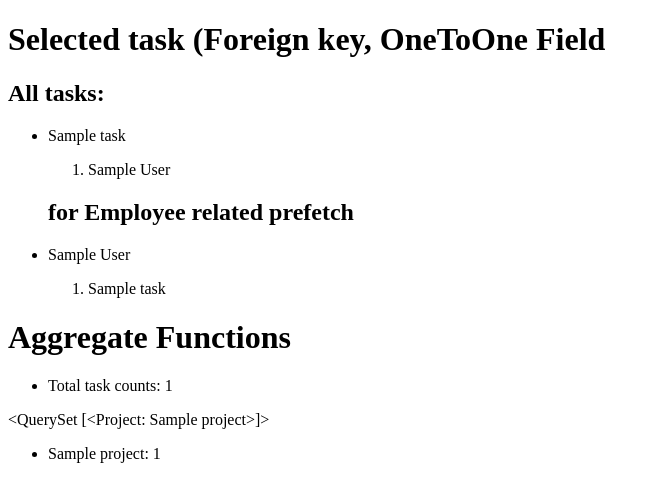
After one commit to JUBAYER-AHMMED/django_practice, a Django app: page /tasks/pending_tasks/ in a window 1280 px wide. The commit adds this page. Shown: the top 502 px of the page, without its empty margins (0-659 px from the left). Run offline with Django 5.2, Linux system fonts and the light colour scheme; tables that the repository leaves empty hold one stand-in row (values such as "Sample post").

Commit message:
module-07

```diff
--- a/class1/tasks/models.py
+++ b/class1/tasks/models.py
@@ -97,4 +97,4 @@ class TaskDetail(models.Model):
 
 
 # python manage.py makemigrations
-#  python manage.py migrate
+# python manage.py migrate
--- /dev/null
+++ b/class1/tasks/templates/pending.html
@@ -0,0 +1,131 @@
+<!DOCTYPE html>
+<html lang="en">
+<head>
+    <meta charset="UTF-8">
+    <meta name="viewport" content="width=device-width, initial-scale=1.0">
+    <title>Document</title>
+</head>
+<body>
+    {% comment %} <div>
+        <ol>
+        {% for pending in pending_tasks %}
+            <li>{{pending}}</li>
+        {% endfor %}
+       </ol>
+    </div>
+    <h2>Today Tasks:</h2>
+    <ol>
+        {% for today_task in today_tasks %}
+            <li>{{today_task}}</li>
+        {% endfor %}
+    </ol>
+
+    <h2>yesterday_tasks:</h2>
+    <ol>
+        {% for yesterday_task in yesterday_tasks %}
+            <li>{{ yesterday_task }}</li>
+        {% endfor %}
+    </ol>
+
+
+    <h2>exclude: priority = low</h2>
+    <ol>
+        {% for prior_task in prior_tasks %}
+            <li>{{ prior_task }} : {{prior_task.priority}}</li>
+        {% endfor %}
+    </ol>
+
+
+    <div>
+        {% for task in task_contain %}
+           <h3>{{task.title}} : status : {{task.status}}</h3>
+        {% endfor %}
+    </div>
+
+    <div style="border: 2px solid red; padding: 5px">Query: <br> exist() : {{isExist}}</div> {% endcomment %}
+
+    {% comment %} {{taskDetail}} {% endcomment %}
+
+    <h1>Selected task (Foreign key, OneToOne Field</h1>
+    <h2>
+        All tasks:
+    </h2>
+    <div> <ul>
+        {% comment %} {% for task in  all_tasks%}
+          <li>
+            <p>{{task.title}}</p>
+            <span>{{task.details.priority}}</span>
+          </li>
+        {% endfor %} {% endcomment %}
+
+        {% comment %} from taskDetail relation {% endcomment %}
+        {% comment %} {% for task in  all_tasks%}
+          <li>
+            <p>{{task.task.title}}</p>
+            <span>{{task.priority}}</span>
+          </li>
+        {% endfor %} {% endcomment %}
+
+        {% comment %} for forieng key relation  {% endcomment %}
+        {% comment %} {% for task in  all_tasks%}
+          <li>
+            <p>{{task.title}}</p>
+            <span>{{task.project.name}}</span>
+          </li>
+        {% endfor %} {% endcomment %}
+
+        {% comment %} {% for project in  prefetch_related_projects%}
+          <li>
+            <p>{{project.name}}</p>
+            <ol>
+                {% for task in project.task_set.all%}
+               <li>{{task.title}}</li>
+            {% endfor %}
+            </ol>
+
+          </li>
+        {% endfor %}  {% endcomment %}
+
+        {% comment %} prefetch_related_tasks {% endcomment %}
+        {% for task in  prefetch_related_tasks%}
+          <li>
+            <p>{{task.title}}</p>
+            <ol>
+                {% for emp in task.assigned_to.all%}
+               <li>{{emp.name}}</li>
+            {% endfor %}
+            </ol>
+
+          </li>
+        {% endfor %}
+
+        <h2>for Employee related prefetch</h2>
+        {% for emp in  prefetch_related_emp%}
+          <li>
+            <p>{{emp.name}}</p>
+            <ol>
+                {% for task in emp.tasks.all%}
+               <li>{{task.title}}</li>
+            {% endfor %}
+            </ol>
+
+          </li>
+        {% endfor %}
+
+
+
+    </ul></div>
+    <div><h1>Aggregate Functions</h1>
+     <ul>
+        <li>Total task counts: {{task_count.num_task}}</li>
+     </ul>
+    </div>
+
+    {{task_annotate_in_projects}}
+<ul>
+    {% for project  in  task_annotate_in_projects%}
+    <li>{{project.name }}: {{project.num_task}}</li>{% endfor %}
+</ul>
+
+</body>
+</html>
--- a/class1/tasks/templates/show_task.html
+++ b/class1/tasks/templates/show_task.html
@@ -18,6 +18,8 @@
     <div>
        <h1> {{task3}}</h1>
        <h2>{{first_task}}</h2>
+
+
     </div>
 </body>
 </html>
--- a/class1/tasks/urls.py
+++ b/class1/tasks/urls.py
@@ -1,10 +1,10 @@
 from django.urls import path
-from tasks.views import manader_dashboard,user_dashboard,test,create_task,view_task
+from tasks.views import manager_dashboard,user_dashboard,test,create_task,view_task, filter_data
 urlpatterns = [
-    path('manager_dashboard/', manader_dashboard),
+    path('manager_dashboard/', manager_dashboard),
     path('user_dashboard/', user_dashboard),
     path('test/', test),
     path('create_task/', create_task),
     path('view_task/', view_task),
-
+    path('pending_tasks/', filter_data)
 ]
--- a/class1/tasks/views.py
+++ b/class1/tasks/views.py
@@ -1,9 +1,12 @@
 from django.shortcuts import render
 from django.http import HttpResponse
 from tasks.forms import TaskForm,TaskModelForm
-from tasks.models import Employee,Task
+from tasks.models import Employee,Task, TaskDetail, Project
+from datetime import date, timedelta
+
+from django.db.models import Q,Count, Max,Min,Avg
 # Create your views here.
-def manader_dashboard(request):
+def manager_dashboard(request):
     return render(request, "dashboard/manager_dashboard.html")
 
 def user_dashboard(request):
@@ -60,3 +63,63 @@ def view_task(request):
     # fetch the first task
     first_task = Task.objects.first()
     return render(request, "show_task.html", {'tasks': tasks, 'task3': task3, 'first_task': first_task})
+
+def filter_data(request):
+    # pending_tasks = Task.objects.filter(status = "PENDING")
+    # today_tasks = Task.objects.filter(due_date = date.today())
+    # yesterday = date.today() - timedelta(days=1)
+    # yesterday_tasks = Task.objects.filter(due_date=yesterday)
+
+    # # show the tasks whose priority is not low
+    # taskDetail = TaskDetail.objects.all()
+    # prior_tasks = TaskDetail.objects.exclude(priority = 'L')
+
+    # """Show the task that contain word 'c' and status Pending. """
+    # # task_contain = Task.objects.filter(title__icontains = "c" , status ="PENDING")
+
+    # #show the task which are pending or in-progress
+
+
+    # task_contain = Task.objects.filter(Q(status = "IN_PROGRESS") | Q(status ="PENDING"))
+
+    # isExist = Task.objects.filter(status = 'abc').exists()
+
+    # #select related (Foreign key,, OneToOne field)
+    # all_tasks = Task.objects.all() #too may queries happeed
+    # selected_tasks= Task.objects.select_related('details').all()
+    # selected_tasks= TaskDetail.objects.select_related('task').all()
+
+
+    #for foreign key:
+    # selected_tasks= Task.objects.select_related('project').all()
+
+    '''prefetch related: reverse foreign key, many to many'''
+    # prefetch_related_projects = Project.objects.prefetch_related('task_set').all()
+
+
+    prefetch_related_tasks = Task.objects.prefetch_related('assigned_to').all()
+    prefetch_related_emp = Employee.objects.prefetch_related('tasks').all()
+
+    #aggregate
+    task_count = Task.objects.aggregate(num_task = Count('id'))
+    task_annotate_in_projects = Project.objects.annotate(num_task = Count('task')).order_by('num_task')
+
+    return render(request,
+                   "pending.html",
+                  {
+                    #   'pending_tasks': pending_tasks,
+                    #   'today_tasks': today_tasks,
+                    #   'yesterday_tasks':yesterday_tasks,
+                    #   'prior_tasks': prior_tasks,
+                    #   'task_contain': task_contain,
+                    #   'isExist': isExist,
+                    #   'all_tasks' : selected_tasks,
+                        #  'prefetch_related_projects': prefetch_related_projects,
+                         'prefetch_related_tasks': prefetch_related_tasks,
+                         'prefetch_related_emp': prefetch_related_emp,
+                         'task_count':task_count,
+                         'task_annotate_in_projects':task_annotate_in_projects,
+                    })
+
+
+# explore query sets api in documentation: search in google
```
Also changed, not shown: class1/task_management/settings.py (+6 -6 lines), class1/task_management/urls.py (line endings or trailing spaces).
